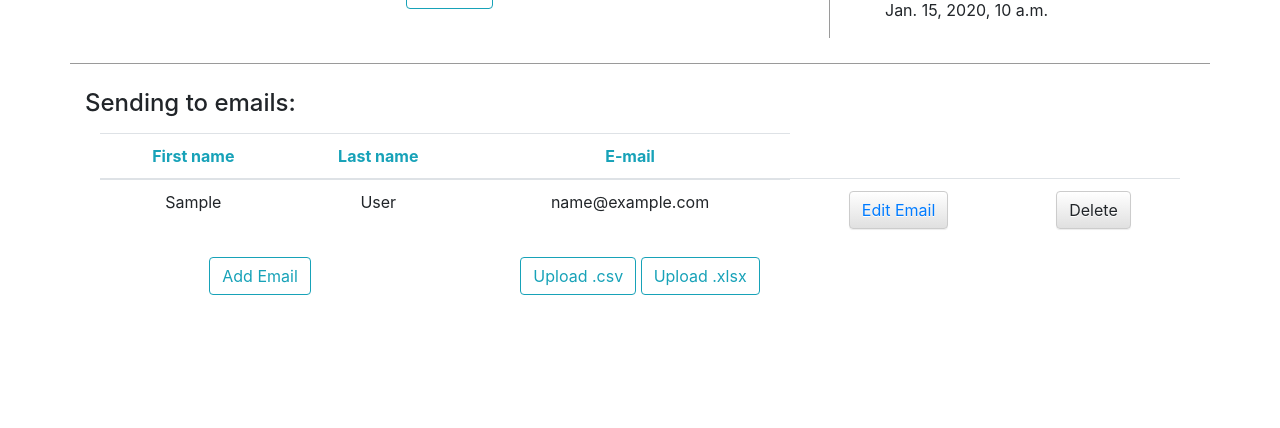
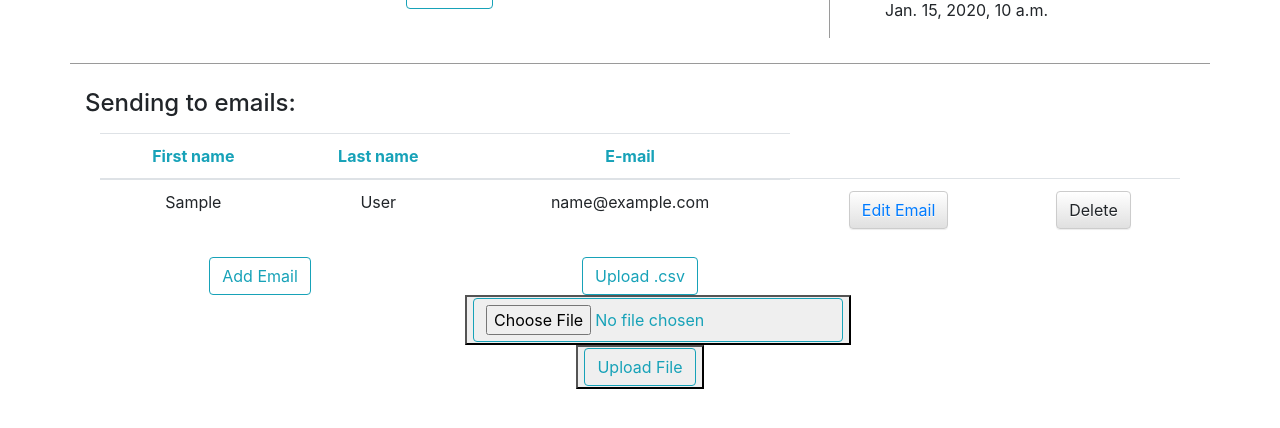
Before and after one commit to yurabysaha/mail_sender, a Django app: template job_board/templates/job_list/job_details.html in a window 1280 px wide. Shown: the part 279-707 px from the top of the page. Run offline with Django 3.2, Linux system fonts and the light colour scheme; tables that the repository leaves empty hold one stand-in row (values such as "Sample post"); the template is opened without the code that fills it: values that come from a table or form of the project are taken from there, most other values are stand-ins (such as "Sample title", 1, 10 or a date in 2020); data that the repository does not hold is empty; some libraries are stand-ins or nearby versions.

Commit message:
Parse xlsx. Changes: Removed additional screen for uploading.

```diff
--- a/job_board/templates/job_list/job_details.html
+++ b/job_board/templates/job_list/job_details.html
@@ -115,8 +115,12 @@
                     </form>
                     <div class="col-md-4">
                         <button type="submit" class="btn btn-outline-info btn-rounded waves-effect">Upload .csv</button>
-                        <a href="upload/"><button type="submit" class="btn btn-outline-info btn-rounded waves-effect">Upload .xlsx</button></a>
+                            <form enctype="multipart/form-data" method="post" action="/jobs/{{ job.id }}/upload/"> {% csrf_token %}
 
+                                <button><input type="file" name="file" class="btn btn-outline-info btn-rounded waves-effect"/></button>
+                                <button><input type="submit" value="Upload File" class="btn btn-outline-info btn-rounded waves-effect" /></button>
+
+                            </form>
                     </div>
                     <div class="col-md-4">
 
--- a/job_board/urls.py
+++ b/job_board/urls.py
@@ -13,5 +13,5 @@ urlpatterns = [
     path('<int:job_id>/add_email/', views.add_email, name='add_email'),
     path('<int:job_id>/edit_email/<int:email_id>', views.edit_email, name='edit_email'),
     path('<int:job_id>/<int:email_id>/delete/', views.delete_email, name='delete_email'),
-    path('<int:job_id>/upload/', upload_file, name='upload_file'),
+    path('<int:job_id>/upload/', upload_file),
 ]
```
Also changed, not shown: job_board/templates/job_list/upload.html (deleted, +0 -12 lines), mail_sender/settings.py (+9 -0 lines).
